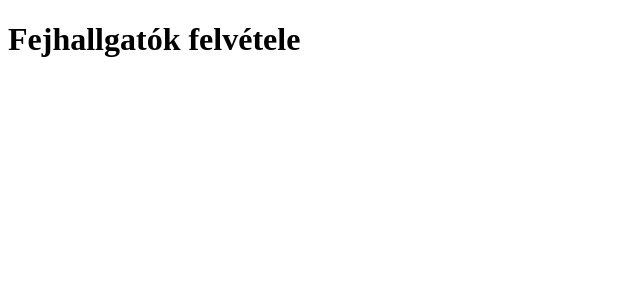
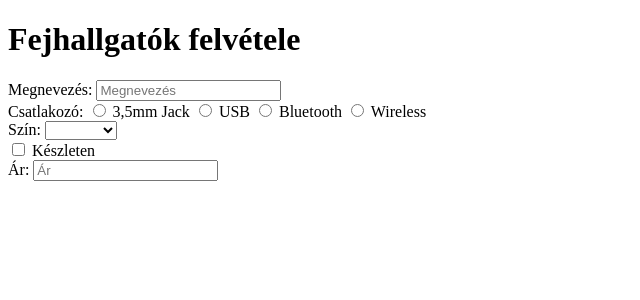
Before and after one commit to TLPLTSzft/TLPLTSzft_Fejhallgatok, a PHP site: page /felvetel.php in a window 1280 px wide. Shown: the top 300 px of the page, without its empty margins (0-640 px from the left). Run offline with PHP 8.4, Linux system fonts and the light colour scheme.

Commit message:
Felvetel Form kialakitas

```diff
--- a/felvetel.php
+++ b/felvetel.php
@@ -9,8 +9,47 @@
 </head>
 
 <body>
+  <?php
+  $szin_lista = [
+    '' => "",
+    'feher' => "Fehér",
+    'sarga' => "Sárga",
+    'narancs' => "Narancs",
+    'piros' => "Piros",
+    'zold' => "Zöld",
+    'kek' => "Kék",
+    'fekete' => "Fekete",
+  ];
+  ?>
   <h1>Fejhallgatók felvétele</h1>
-
+  <form action="felvetel.php" method="post" name="fejhallgato_felvetel" id="fejhallgato_felvetel">
+    <label for="megnevezes_input">Megnevezés:</label>
+    <input type="text" name="megnevezes" id="megnevezes_input" placeholder="Megnevezés">
+    <br>
+    <label>Csatlakozó:</label>
+    <input type="radio" name="csatlakozo" id="jack_input" value="jack">
+    <label for="jack_input">3,5mm Jack</label>
+    <input type="radio" name="csatlakozo" id="usb_input" value="usb">
+    <label for="usb_input">USB</label>
+    <input type="radio" name="csatlakozo" id="bluetooth_input" value="bluetooth">
+    <label for="bluetooth_input">Bluetooth</label>
+    <input type="radio" name="csatlakozo" id="wireless_input" value="wireless">
+    <label for="wireless_input">Wireless</label>
+    <br>
+    <label for="szin_input">Szín:</label>
+    <select name="szin" id="szin_input">
+      <?php foreach ($szin_lista as $key => $value) : ?>
+        <option value="<?php echo $key ?>"><?php echo $value ?></option>
+      <?php endforeach ?>
+    </select>
+    <br>
+    <input type="checkbox" name="keszleten" id="keszleten_input">
+    <label for="keszleten_input">Készleten</label>
+    <br>
+    <label for="ar_input">Ár:</label>
+    <input type="number" name="ar" id="ar_input" placeholder="Ár">
+    <br>
+  </form>
 </body>
 
 </html>
```
Also changed, not shown: 1 other file.
